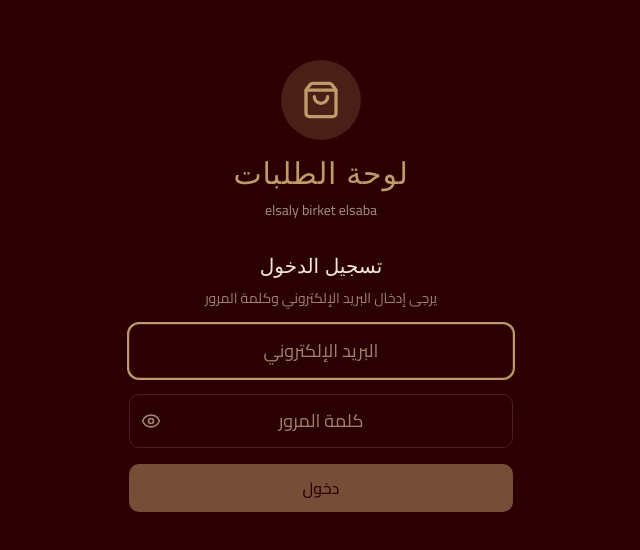
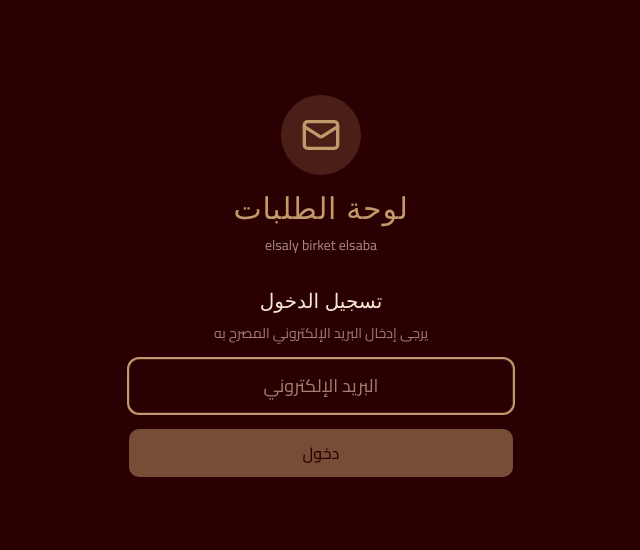
Before and after one commit to omar-mahmoud-10/Al-Asly-menu, a Next.js app: page /staff-login in a window 1280 px wide. Shown: the part 114-664 px from the top of the page, without its empty margins (393-1033 px from the left). Built offline with nearby package versions, Linux system fonts and the light colour scheme; a web font is replaced by a local one.

Commit message:
refactor: simplify staff login process by removing password handling and updating error messages

```diff
--- a/app/api/orders-login/route.ts
+++ b/app/api/orders-login/route.ts
@@ -2,29 +2,18 @@ import { NextResponse } from 'next/server'
 import { createToken } from '@/lib/auth'
 import { getStaffFromRequest, setAuthCookie, clearAuthCookie } from '@/lib/auth-middleware'
 import { getStaffByEmail } from '@/sanity/queries'
-import crypto from 'crypto'
 
 export async function POST(request: Request) {
   try {
-    const { email, password } = await request.json()
+    const { email } = await request.json()
 
-    if (!email || typeof email !== 'string' || !password || typeof password !== 'string') {
-      return NextResponse.json({ error: 'البريد الإلكتروني وكلمة المرور مطلوبان' }, { status: 400 })
-    }
-
-    const staffPasswordHash = process.env.STAFF_PASSWORD_HASH
-    if (!staffPasswordHash) {
-      return NextResponse.json({ error: 'الخادم غير مهيأ' }, { status: 500 })
-    }
-
-    const inputHash = crypto.createHash('sha256').update(password).digest('hex')
-    if (inputHash !== staffPasswordHash) {
-      return NextResponse.json({ error: 'البريد الإلكتروني أو كلمة المرور غير صحيحة' }, { status: 401 })
+    if (!email || typeof email !== 'string') {
+      return NextResponse.json({ error: 'البريد الإلكتروني مطلوب' }, { status: 400 })
     }
 
     const staff = await getStaffByEmail(email.toLowerCase().trim())
     if (!staff) {
-      return NextResponse.json({ error: 'البريد الإلكتروني أو كلمة المرور غير صحيحة' }, { status: 401 })
+      return NextResponse.json({ error: 'البريد الإلكتروني غير مصرح به' }, { status: 401 })
     }
 
     const secret = process.env.SITE_AUTH_SECRET
--- a/app/staff-login/page.tsx
+++ b/app/staff-login/page.tsx
@@ -2,13 +2,11 @@
 
 import { useState } from 'react'
 import { useRouter } from 'next/navigation'
-import { ShoppingBag, AlertTriangle, Eye, EyeOff } from 'lucide-react'
+import { ShoppingBag, AlertTriangle, Mail } from 'lucide-react'
 
 export default function StaffLoginPage() {
   const router = useRouter()
   const [email, setEmail] = useState('')
-  const [password, setPassword] = useState('')
-  const [showPassword, setShowPassword] = useState(false)
   const [error, setError] = useState('')
   const [loading, setLoading] = useState(false)
 
@@ -21,7 +19,7 @@ export default function StaffLoginPage() {
       const res = await fetch('/api/orders-login', {
         method: 'POST',
         headers: { 'Content-Type': 'application/json' },
-        body: JSON.stringify({ email: email.trim(), password }),
+        body: JSON.stringify({ email: email.trim() }),
       })
 
       if (res.ok) {
@@ -41,7 +39,7 @@ export default function StaffLoginPage() {
     <div className="min-h-screen bg-background flex flex-col items-center justify-center p-4" dir="rtl">
       <div className="text-center mb-8">
         <div className="w-20 h-20 rounded-full bg-primary/20 flex items-center justify-center mx-auto mb-4">
-          <ShoppingBag className="w-10 h-10 text-primary" />
+          <Mail className="w-10 h-10 text-primary" />
         </div>
         <h1 className="text-3xl font-display text-primary tracking-wide">لوحة الطلبات</h1>
         <p className="text-foreground/60 text-sm mt-2">elsaly birket elsaba</p>
@@ -50,7 +48,7 @@ export default function StaffLoginPage() {
       <form onSubmit={handleSubmit} className="w-full max-w-sm space-y-4">
         <div className="text-center space-y-2">
           <h2 className="text-xl font-display text-foreground">تسجيل الدخول</h2>
-          <p className="text-muted-foreground text-sm">يرجى إدخال البريد الإلكتروني وكلمة المرور</p>
+          <p className="text-muted-foreground text-sm">يرجى إدخال البريد الإلكتروني المصرح به</p>
         </div>
 
         <input
@@ -63,23 +61,6 @@ export default function StaffLoginPage() {
           className="w-full px-4 py-3 rounded-lg border border-border bg-background text-foreground placeholder:text-muted-foreground focus:outline-none focus:ring-2 focus:ring-primary text-center text-lg"
         />
 
-        <div className="relative">
-          <input
-            type={showPassword ? 'text' : 'password'}
-            value={password}
-            onChange={(e) => { setPassword(e.target.value); setError('') }}
-            placeholder="كلمة المرور"
-            className="w-full px-4 py-3 rounded-lg border border-border bg-background text-foreground placeholder:text-muted-foreground focus:outline-none focus:ring-2 focus:ring-primary text-center text-lg"
-          />
-          <button
-            type="button"
-            onClick={() => setShowPassword(!showPassword)}
-            className="absolute left-3 top-1/2 -translate-y-1/2 text-muted-foreground hover:text-foreground cursor-pointer"
-          >
-            {showPassword ? <EyeOff className="w-5 h-5" /> : <Eye className="w-5 h-5" />}
-          </button>
-        </div>
-
         {error && (
           <p className="text-destructive text-sm text-center flex items-center justify-center gap-2">
             <AlertTriangle className="w-4 h-4" />
@@ -89,7 +70,7 @@ export default function StaffLoginPage() {
 
         <button
           type="submit"
-          disabled={!email || !password || loading}
+          disabled={!email || loading}
           className="w-full bg-primary hover:bg-primary/80 text-primary-foreground h-12 rounded-lg text-base font-medium disabled:opacity-50 cursor-pointer flex items-center justify-center gap-2"
         >
           {loading ? (
--- a/sanity/schemaTypes/menuItem.ts
+++ b/sanity/schemaTypes/menuItem.ts
@@ -69,7 +69,7 @@ export default defineType({
         {
           type: 'object',
           fields: [
-            { name: 'label', type: 'string', title: 'المسمى', options: { list: ['ثمن', 'ربع', 'نصف', 'ثلاث ارباع', 'كيلو'] } },
+            { name: 'label', type: 'string', title: 'المسمى (مثال: ثمن, ربع, نصف, ثلاث ارباع, كيلو, 300جرام, ...)' },
             { name: 'price', type: 'number', title: 'السعر', validation: (Rule) => Rule.required().min(0) },
           ],
           preview: {
```
Also changed, not shown: 2 other files (tests, documents, lock files or other folders).
